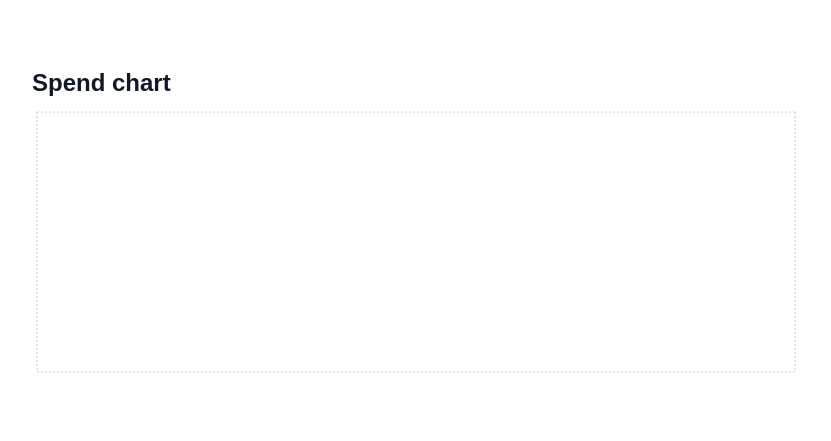
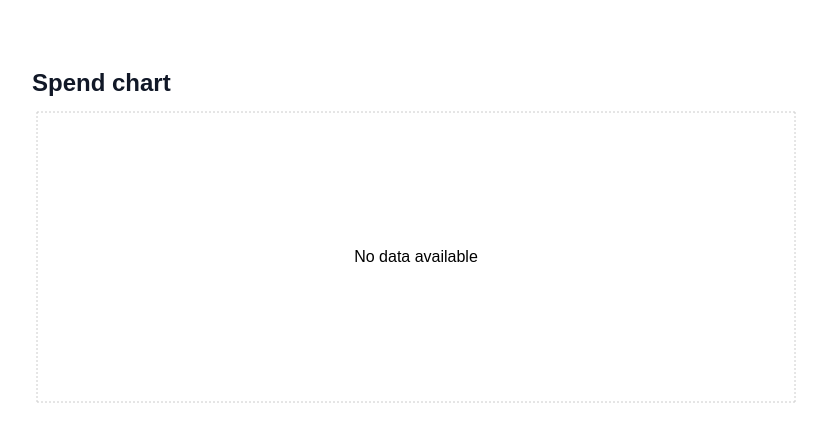
Before and after one commit to tomasferrerasdev/py-financial-app, a React (Vite) app in the folder webapp/: page / in a window 1280 px wide. Shown: the part 607-1048 px from the top of the page, without its empty margins (224-1055 px from the left). Built offline with nearby package versions, Linux system fonts and the light colour scheme; no server answers.

Commit message:
feat: improve user experience in chart

```diff
--- a/webapp/src/components/Chart.tsx
+++ b/webapp/src/components/Chart.tsx
@@ -42,14 +42,16 @@
   };
 
   return (
-    <div className="w-full min-h-screen">
+    <div className="w-full">
       <h2 className="font-sans font-bold text-gray-900 text-2xl mb-2">
         Spend chart
       </h2>
-      <div className="w-full h-[300px]">
+      <div className="w-full h-[300px] relative">
         <ResponsiveContainer>
           <LineChart width={500} height={300} data={sortedData}>
             <CartesianGrid strokeDasharray="2 2" />
+            {transactions.length > 0 && (
+              <>
                 <XAxis dataKey="date" interval="preserveStartEnd" />
                 <Tooltip content={<CustomTooltip />} />
                 <Line
@@ -65,8 +67,15 @@
                     <stop offset="100%" stopColor="rgba(252, 176, 69, 1)" />
                   </linearGradient>
                 </defs>
+              </>
+            )}
           </LineChart>
         </ResponsiveContainer>
+        {transactions.length === 0 && (
+          <p className="absolute top-1/2 left-1/2 transform -translate-x-1/2 -translate-y-1/2 z-10">
+            No data available
+          </p>
+        )}
       </div>
     </div>
   );
```
Also changed, not shown: 1 other file (tests, documents, lock files or other folders). Lines whose indentation alone changed are shown as unchanged.
